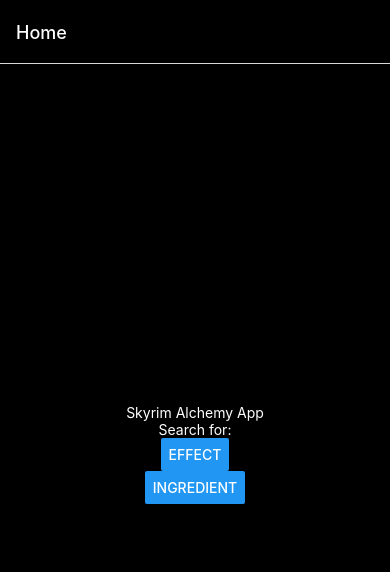
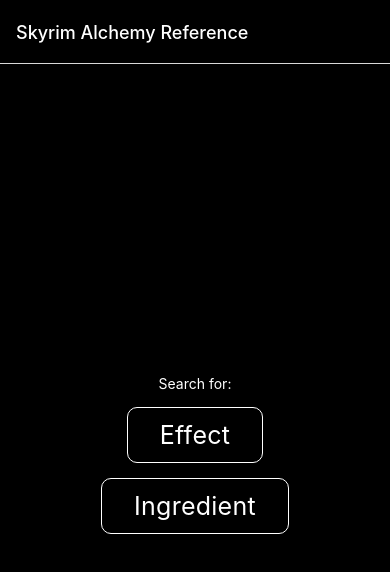
Before and after one commit to Patypus/TES-Alchemy-App-React, a React Native app: screen /Home in a window 390 px wide. Shown: the top 572 px of the page. Built offline with nearby package versions, Linux system fonts and the light colour scheme; what react-native-sqlite-storage would draw is missing.

Commit message:
Started adding styling for the list item and main menu

```diff
--- a/App.js
+++ b/App.js
@@ -17,7 +17,7 @@
         <Stack.Screen
           name={'Home'}
           component={MainMenu}
-          options={{ title: 'Home' }}/>
+          options={{ title: 'Skyrim Alchemy Reference' }}/>
         <Stack.Screen
           name='EffectSearch'
           component={EffectSearch}
--- a/branding/styles.js
+++ b/branding/styles.js
@@ -10,16 +10,28 @@
         color: '#FFF'
     },
     listItem: {
-        backgroundColor: '#3A3A33'
+        backgroundColor: '#3A3A33',
     },
-    // button: {
-    //     borderRadius: 6,
-    //     backgroundColor: '#000',
-    //     color: '#FFF',
-    //     borderStyle: 'solid',
-    //     borderWidth: 1,
-    //     borderColor: 'white'
-    // }
+    button: {
+        borderRadius: 10,
+        backgroundColor: '#000',
+        color: '#FFF',
+        borderStyle: 'solid',
+        borderWidth: 1,
+        borderColor: 'white',
+        alignItems: 'center',
+        justifyContent: 'center',
+        paddingVertical: 12,
+        paddingHorizontal: 32,
+        elevation: 3,
+        marginTop: 15
+    },
+    buttonText: {
+        color: '#FFF',
+        fontSize: 25,
+        lineHeight: 30,
+        letterSpacing: 0.25,
+    },
     header: {
         backgroundColor: '#000',
         alignItems: 'center'
--- a/components/HomeButton.js
+++ b/components/HomeButton.js
@@ -1,10 +1,11 @@
 import React from "react";
-import { Button } from 'react-native';
+import { Pressable, Text } from 'react-native';
+import { general } from '../branding/styles';
 
 export const HomeButton = ({navigation}) => {
-    return (<Button
-        title='Home'
-        accessibilityLabel='Home'
+    return (<Pressable
         onPress={() => navigation.navigate('Home')}
-    />)
+    >
+        <Text style={general.text}>Home</Text>
+    </Pressable>)
 }
--- a/components/ListItem.js
+++ b/components/ListItem.js
@@ -1,18 +1,13 @@
 import React from 'react';
-import { Button, Text, View } from 'react-native';
+import { Button, Pressable, Text, View } from 'react-native';
 import { general } from '../branding/styles';
 import PropTypes from 'prop-types';
 
 export const ListItem =({title, clickHandler}) => {
     return (
-        <View>
+        <Pressable style={general.listItem} onPress={clickHandler}>
             <Text style={general.text}>{title}</Text>
-            <Button
-                onPress={clickHandler}
-                title={title}
-                accessibilityLabel={title}
-                />
-        </View>
+        </Pressable>
     )
 }
 
--- a/features/MainMenu.js
+++ b/features/MainMenu.js
@@ -1,10 +1,10 @@
 import React from "react";
-import { Text, Button } from 'react-native';
+import { Text, Button, Pressable } from 'react-native';
 import { general } from '../branding/styles';
 import { AppView } from '../components';
 import PropTypes from 'prop-types';
 
-export const MainMenu = ({navigation}) => {
+export const MainMenu = ({ navigation }) => {
     const searchByIngredient = () => {
         navigation.navigate('IngredientSearch');
     }
@@ -15,18 +15,19 @@
 
     return (
         <AppView>
-            <Text style={general.text}>Skyrim Alchemy App</Text>
             <Text style={general.text}>Search for:</Text>
-            <Button
+            <Pressable
                 onPress={searchByEffect}
-                title='Effect'
-                accessibilityLabel='Search by Effect'
-                />
-            <Button
+                style={general.button}
+            >
+                <Text style={general.buttonText}>Effect</Text>
+            </Pressable>
+            <Pressable
                 onPress={searchByIngredient}
-                title='Ingredient'
-                accessibilityLabel='Search by Ingredient'
-                />
+                style={general.button}
+            >
+                <Text style={general.buttonText}>Ingredient</Text>
+            </Pressable>
         </AppView>
     )
 }
```
